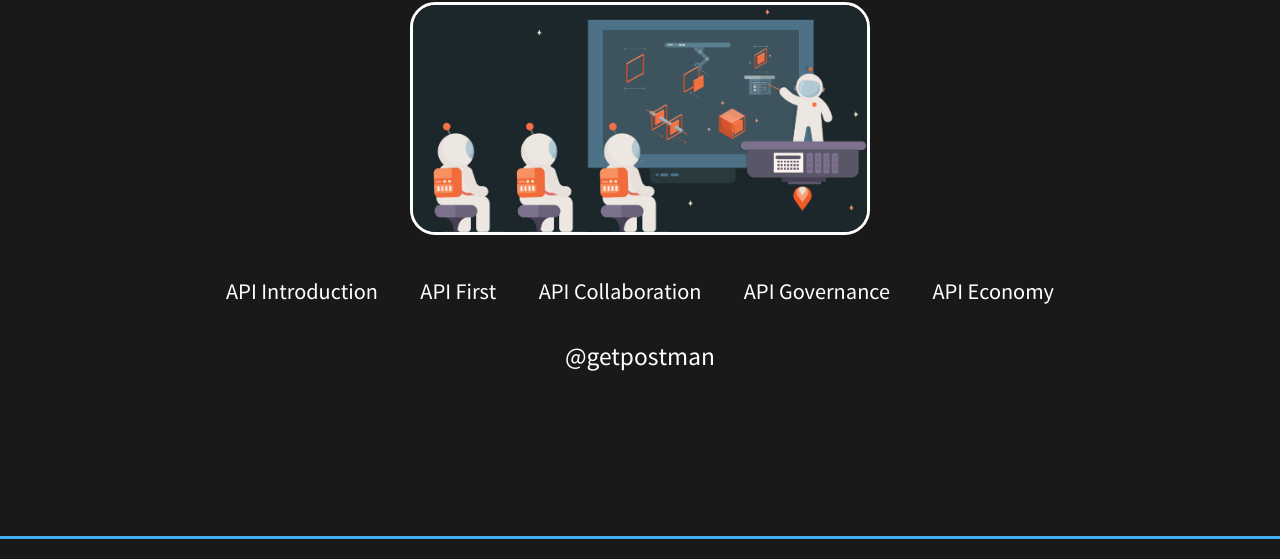
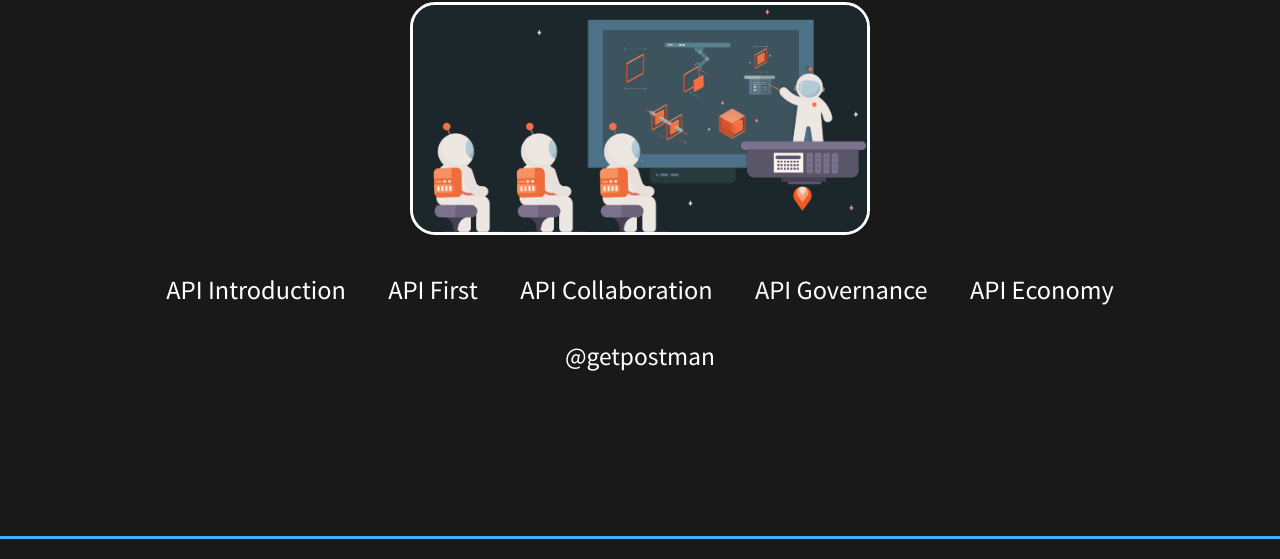
Before and after one commit to postman-api-life-cycle/business-walkthrough, a plain HTML site: page index.html in a window 1280 px wide. Shown: the part 241-800 px from the top of the page. Drawn offline with Linux system fonts and the light colour scheme; a script that the page names is missing.

Commit message:
update fonts

```diff
--- a/index.html
+++ b/index.html
@@ -53,27 +53,27 @@
 					<table>
 						<tr>
 							<td align="center" valigm="middle">
-								<a href="https://postman-api-life-cycle.github.io/business-walkthrough/api-introduction/" target="_blank" style="font-size: 22px; color:#FFF;">
+								<a href="https://postman-api-life-cycle.github.io/business-walkthrough/api-introduction/" target="_blank" style="font-size: 26px; color:#FFF;">
 									API Introduction
 								</a>
 							</td>
 							<td align="center" valigm="middle">
-								<a href="https://postman-api-life-cycle.github.io/business-walkthrough/api-first" target="_blank" style="font-size: 22px; color:#FFF;">
+								<a href="https://postman-api-life-cycle.github.io/business-walkthrough/api-first" target="_blank" style="font-size: 26px; color:#FFF;">
 									API First
 								</a>
 							</td>
 							<td align="center" valigm="middle">
-								<a href="https://postman-api-life-cycle.github.io/business-walkthrough/api-collaboration/" target="_blank" style="font-size: 22px; color:#FFF;">
+								<a href="https://postman-api-life-cycle.github.io/business-walkthrough/api-collaboration/" target="_blank" style="font-size: 26px; color:#FFF;">
 									API Collaboration
 								</a>
 							</td>
 							<td align="center" valigm="middle">
-								<a href="https://postman-api-life-cycle.github.io/business-walkthrough/api-governance/" target="_blank" style="font-size: 22px; color:#FFF;">
+								<a href="https://postman-api-life-cycle.github.io/business-walkthrough/api-governance/" target="_blank" style="font-size: 26px; color:#FFF;">
 									API Governance
 								</a>
 							</td>
 							<td align="center" valigm="middle">
-								<a href="https://postman-api-life-cycle.github.io/business-walkthrough/api-economy/" target="_blank" style="font-size: 22px; color:#FFF;">
+								<a href="https://postman-api-life-cycle.github.io/business-walkthrough/api-economy/" target="_blank" style="font-size: 26px; color:#FFF;">
 									API Economy
 								</a>
 							</td>
```
